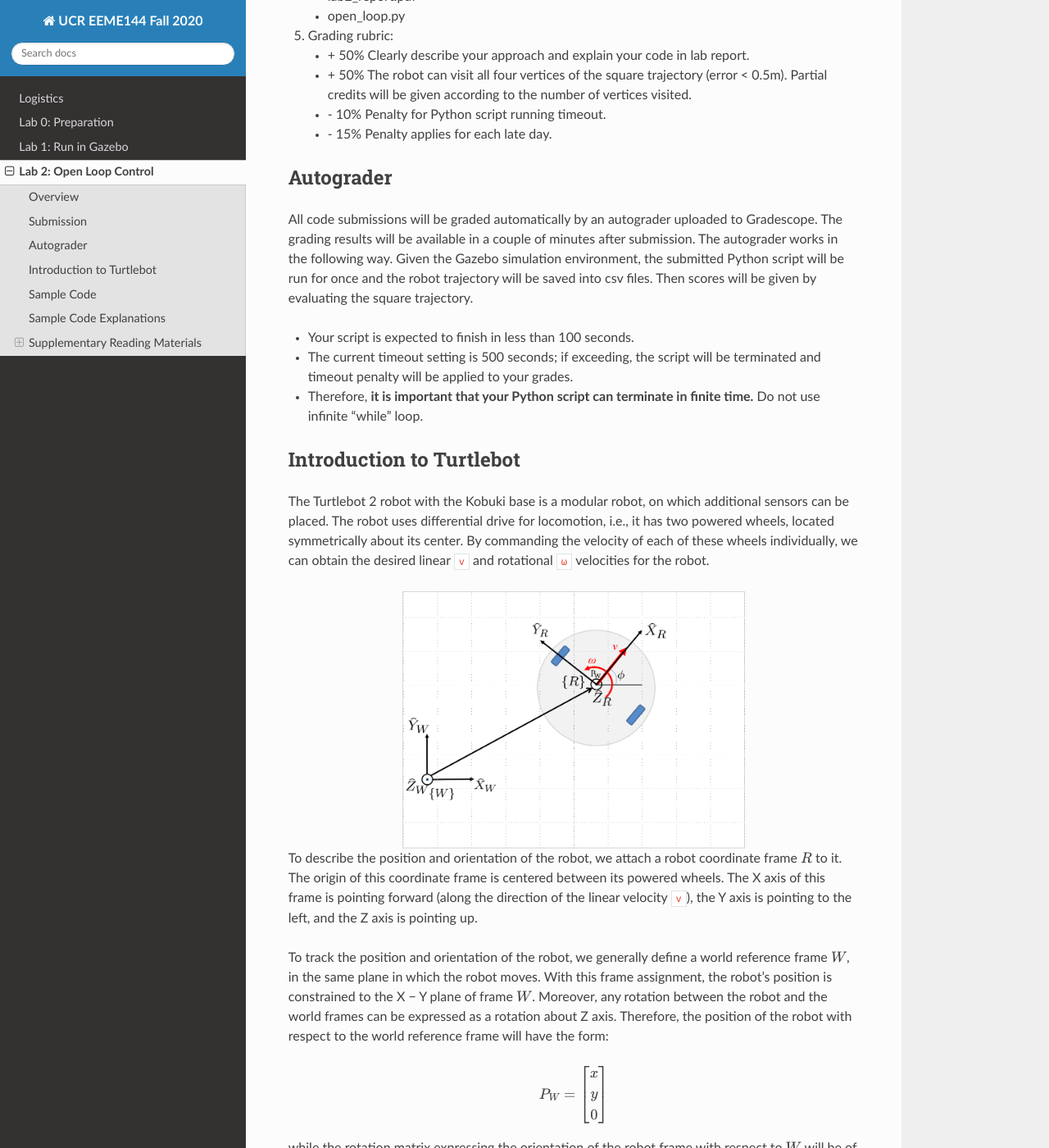
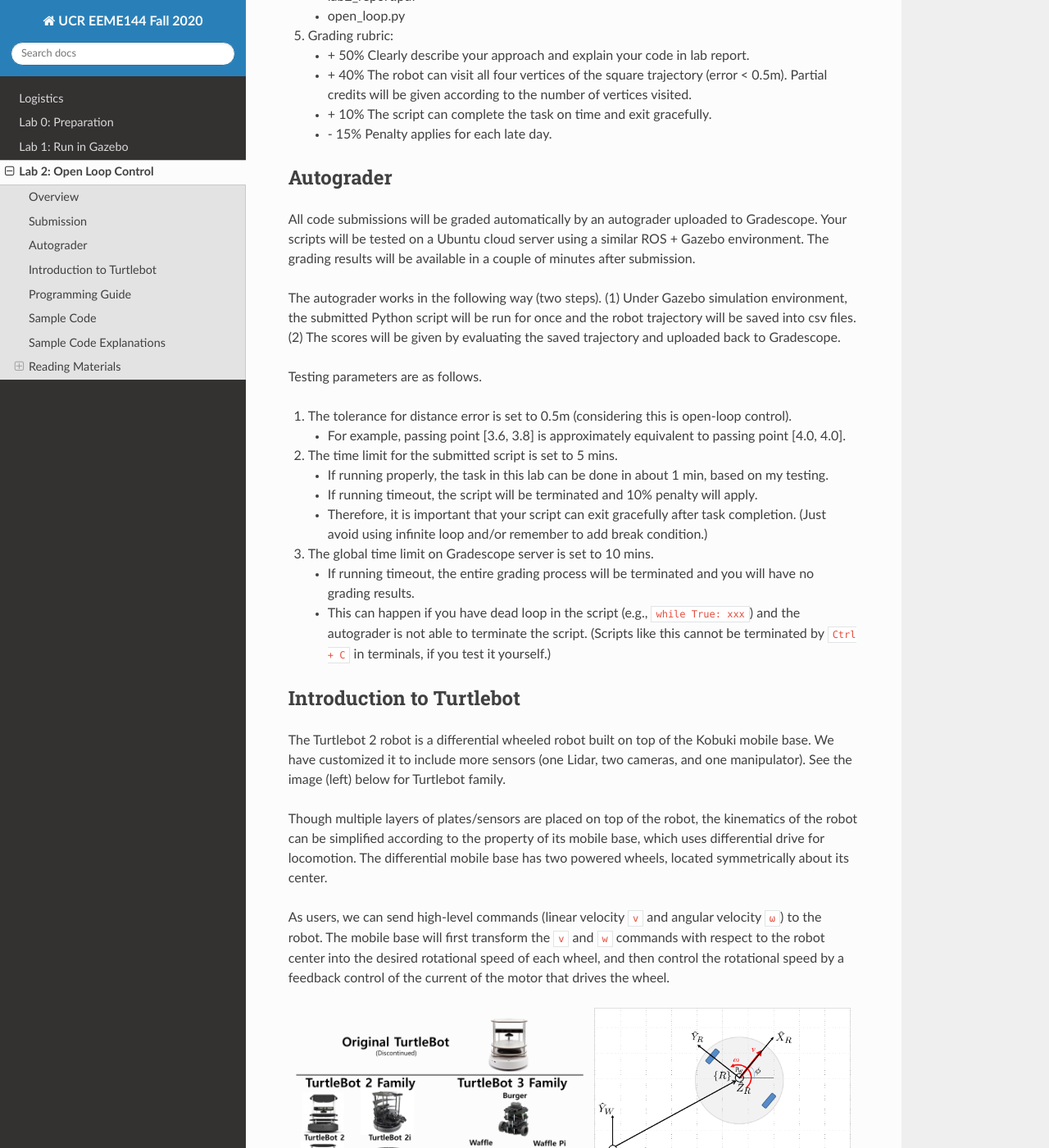
Before and after one commit to UCR-Robotics/ee144, a Sphinx documentation site: the page built from docs/lab2.rst, in a window 1280 px wide and 1400 px high, scrolled down 672 px. Shown: the whole window at 82% size. Built offline with Sphinx 7.4.7 and the Read the Docs theme 2.0.0, drawn with Linux system fonts in a browser that asks for light colours; some of the changed text lies outside the part shown.

Commit message:
update lab2

```diff
--- a/docs/lab2.rst
+++ b/docs/lab2.rst
@@ -35,54 +35,74 @@ Submission
 #. Grading rubric:
 
    + \+ 50%  Clearly describe your approach and explain your code in lab report.
-   + \+ 50%  The robot can visit all four vertices of the square trajectory (error < 0.5m).
+   + \+ 40%  The robot can visit all four vertices of the square trajectory (error < 0.5m).
      Partial credits will be given according to the number of vertices visited.
-   + \- 10%  Penalty for Python script running timeout.
+   + \+ 10%  The script can complete the task on time and exit gracefully.
    + \- 15%  Penalty applies for each late day.
 
 Autograder
 ----------
 
 All code submissions will be graded automatically by an autograder uploaded to Gradescope.
+Your scripts will be tested on a Ubuntu cloud server using a similar ROS + Gazebo environment.
 The grading results will be available in a couple of minutes after submission.
-The autograder works in the following way.
-Given the Gazebo simulation environment, the submitted Python script will be run for once
+
+The autograder works in the following way (two steps).
+(1) Under Gazebo simulation environment, the submitted Python script will be run for once
 and the robot trajectory will be saved into csv files.
-Then scores will be given by evaluating the square trajectory.
+(2) The scores will be given by evaluating the saved trajectory and uploaded back to Gradescope.
 
-- Your script is expected to finish in less than 100 seconds.
-- The current timeout setting is 500 seconds;
-  if exceeding, the script will be terminated and timeout penalty will be applied to your grades.
-- Therefore, **it is important that your Python script can terminate in finite time.** Do not use infinite "while" loop.
+Testing parameters are as follows.
 
+#. The tolerance for distance error is set to 0.5m (considering this is open-loop control).
+
+   - For example, passing point [3.6, 3.8] is approximately equivalent to passing point [4.0, 4.0].
+
+#. The time limit for the submitted script is set to 5 mins.
+
+   - If running properly, the task in this lab can be done in about 1 min, based on my testing.
+   - If running timeout, the script will be terminated and 10% penalty will apply.
+   - Therefore, it is important that your script can exit gracefully after task completion.
+     (Just avoid using infinite loop and/or remember to add break condition.)
+
+#. The global time limit on Gradescope server is set to 10 mins.
+
+   - If running timeout, the entire grading process will be terminated and you will have no grading results.
+   - This can happen if you have dead loop in the script (e.g., ``while True: xxx``)
+     and the autograder is not able to terminate the script.
+     (Scripts like this cannot be terminated by ``Ctrl + C`` in terminals, if you test it yourself.)
 
 Introduction to Turtlebot
 -------------------------
 
-The Turtlebot 2 robot with the Kobuki base is a modular robot,
-on which additional sensors can be placed.
-The robot uses differential drive for locomotion,
-i.e., it has two powered wheels, located symmetrically about its center.
-By commanding the velocity of each of these wheels individually,
-we can obtain the desired linear ``v`` and rotational ``ω``
-velocities for the robot.
+The Turtlebot 2 robot is a differential wheeled robot built on top of the Kobuki mobile base.
+We have customized it to include more sensors (one Lidar, two cameras, and one manipulator).
+See the image (left) below for Turtlebot family.
 
-.. image:: pics/frame.PNG
-  :width: 60%
-  :align: center
+Though multiple layers of plates/sensors are placed on top of the robot,
+the kinematics of the robot can be simplified according to the property
+of its mobile base, which uses differential drive for locomotion.
+The differential mobile base has two powered wheels, located symmetrically about its center.
+
+As users, we can send high-level commands (linear velocity ``v`` and angular velocity ``ω``)
+to the robot. The mobile base will first transform the ``v`` and ``w`` commands with respect to the
+robot center into the desired rotational speed of each wheel, and then control the rotational
+speed by a feedback control of the current of the motor that drives the wheel.
+
+.. image:: pics/turtlebot_family.png
+  :width: 53%
+.. image:: pics/frame.png
+  :width: 45%
 
 To describe the position and orientation of the robot,
 we attach a robot coordinate frame :math:`R` to it.
 The origin of this coordinate frame is centered between its powered wheels.
 The X axis of this frame is pointing forward (along the direction of the linear velocity ``v``),
-the Y axis is pointing to the left, and
-the Z axis is pointing up.
+the Y axis is pointing to the left, and the Z axis is pointing up.
 
-To track the position and orientation of the robot,
-we generally define a world reference frame :math:`W`,
-in the same plane in which the robot moves.
-With this frame assignment,
-the robot’s position is constrained to the X − Y plane of frame :math:`W`.
+To track the position and orientation of the robot, we generally define a world
+reference frame :math:`W`, in the same plane where the robot moves.
+With this frame assignment, the robot’s position is constrained to the X − Y plane of frame :math:`W`.
 Moreover, any rotation between the robot and the world frames can be expressed
 as a rotation about Z axis.
 Therefore, the position of the robot with respect to the world reference frame will have the form:
@@ -108,16 +128,43 @@ with respect to :math:`W` will be of the from:
   0 & 0 & 1
   \end{bmatrix}
 
+Programming Guide
+-----------------
+
+#. We follow ROS conventions to use `SI units <https://en.wikipedia.org/wiki/International_System_of_Units>`_.
+   (i.e. length in meter, time in second, angle in radian).
+   See ROS Wiki article `REP 103 Standard Units of Measure and Coordinate Conventions
+   <https://www.ros.org/reps/rep-0103.html>`_ for more information.
+
+#. When a new robot is spawned, the forward heading direction is the positive x axis;
+   the leftward direction is the positive y axis; and by right-hand rule, z axis upward.
+   This is also definied in `REP 103 <https://www.ros.org/reps/rep-0103.html>`_.
+
+#. Python is an indent-sensitive programming language, as opposed to C/C++.
+
+   - You can use either ``space`` or ``Tab`` for indent, but please do not mix them in one file.
+     Otherwise you will see lingering syntax errors. (IMO, ``space`` is recommended.)
+   - A better way to organize indent is to use an Integrated Development Environment (IDE) for programming,
+     where ``Tab`` key can be automatically converted into 2 or 4 ``space``s.
+
+#. The recommended IDE in Linux is `VS Code <https://code.visualstudio.com>`_.
+   Just go to the official website, download `.deb` file and install it.
+
+   - After installation, you can go to Extensions and search for ROS.
+     Adding this extension can help you highlight the code and bring more convenience.
+
+#. In Gazebo, you can use ``Ctrl + R`` to set the robot back to the origin without the need to relaunch.
+
 
 Sample Code
-------------
+-----------
 
 A sample code is given as the starting point for your implementation.
 Please read carefully the provided code, and understand its functionality.
-Note that the provided code can only drive the robot move straight forward.
+Note that the provided code can only make the robot move forward for a certain distance.
 Please add the turning part in order to complete the square trajectory.
 You only need to make changes under ``run`` function.
-(Honestly, this lab can be done in 10 lines of code if you know what you are doing.)
+(Hint: honestly, this lab can be done in 10 lines of code if you know what you are doing.)
 
 - Open a new terminal and go to your ``ee144f20`` package.
   We will start from a new python script.
@@ -194,7 +241,7 @@ Sample Code Explanations
   For more details, please refer to `this link <https://docs.python.org/2/tutorial/classes.html>`_.
 
 - The first line makes sure your script is executed as a Python script in Linux.
-  You need this line if you want to run it as a regular executable in Linux.
+  You need this line if you want to run it as a regular executable (i.e. run by ``./filename.py``) in Linux.
 
   .. code-block:: python
 
@@ -264,22 +311,29 @@ Sample Code Explanations
         rate.sleep()
 
 
-Supplementary Reading Materials
--------------------------------
+Reading Materials
+-----------------
 
 ROS Nodes
 ~~~~~~~~~
 
-- `Understanding ROS Nodes <http://wiki.ros.org/ROS/Tutorials/UnderstandingNodes>`_.
+- `Understanding ROS Nodes <http://wiki.ros.org/ROS/Tutorials/UnderstandingNodes>`_
 
-- `Initialization and Shotdown <http://wiki.ros.org/rospy/Overview/Initialization%20and%20Shutdown>`_.
-
+- `Initialization and Shotdown <http://wiki.ros.org/rospy/Overview/Initialization%20and%20Shutdown>`_
 
 ROS Topics and Messages
 ~~~~~~~~~~~~~~~~~~~~~~~
 
-- `Messages <http://wiki.ros.org/Messages>`_.
+- `Messages <http://wiki.ros.org/Messages>`_
 
-- `Understanding ROS Topics <http://wiki.ros.org/ROS/Tutorials/UnderstandingTopics>`_.
+- `Understanding ROS Topics <http://wiki.ros.org/ROS/Tutorials/UnderstandingTopics>`_
 
-- `Publishers and Subscribers <http://wiki.ros.org/rospy/Overview/Publishers%20and%20Subscribers>`_.
+- `Publishers and Subscribers <http://wiki.ros.org/rospy/Overview/Publishers%20and%20Subscribers>`_
+
+ROS Conventions
+~~~~~~~~~~~~~~~
+
+- `REP 103 Standard Units of Measure and Coordinate Conventions
+  <https://www.ros.org/reps/rep-0103.html>`_
+
+- `REP 105 Coordinate Frames for Mobile Platforms <https://www.ros.org/reps/rep-0105.html>`_
```
Also changed, not shown: other parts of docs/lab2.rst (+1 -1 lines), docs/pics/frame.png (renamed from docs/pics/frame.PNG), docs/pics/turtlebot_family.png (added).
